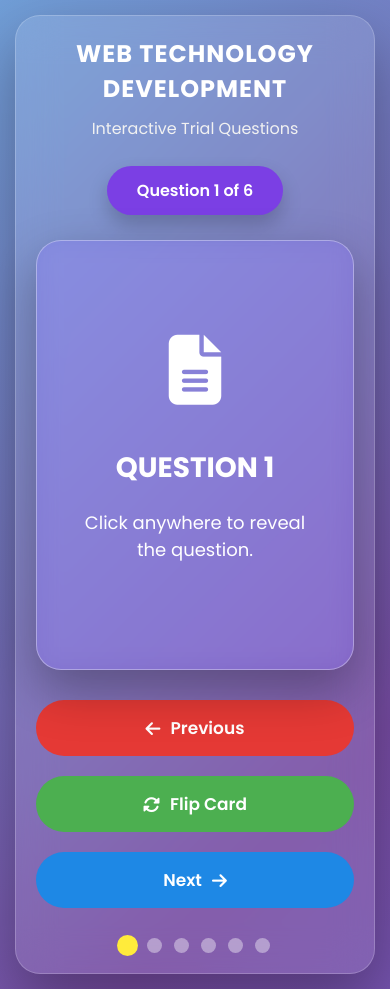
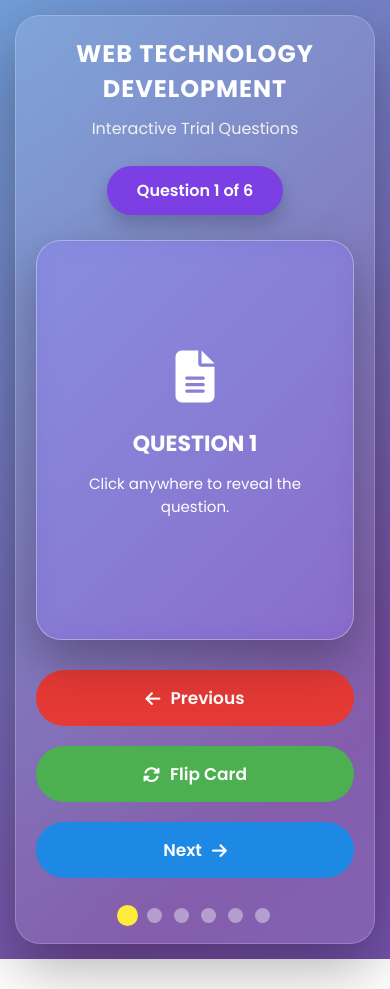
Before and after one commit to vwkichasu-lab/Question, a plain HTML site: page index.html in a window 390 px wide. After the commit the page ends 959 px from the top, so only its background shows below. Drawn offline with Linux system fonts and the light colour scheme.

Commit message:
Make mobile card content fit without scrolling

```diff
--- a/style.css
+++ b/style.css
@@ -617,9 +617,22 @@ padding:20px;
 
 .flip-card{
 
-height:470px;
+height:440px;
 
-min-height:400px;
+min-height:360px;
+
+}
+
+.flip-card-front,
+.flip-card-back{
+
+padding:20px;
+
+}
+
+.flip-card-back{
+
+overflow:hidden;
 
 }
 
@@ -632,6 +645,44 @@ font-size:24px;
 header p{
 
 font-size:16px;
+
+}
+
+.icon{
+
+font-size:58px;
+
+margin-bottom:16px;
+
+}
+
+.flip-card-front h2{
+
+font-size:24px;
+
+margin-bottom:12px;
+
+}
+
+.flip-card-front p{
+
+font-size:16px;
+
+}
+
+#questionText{
+
+font-size:15px;
+
+line-height:1.5;
+
+}
+
+#questionText h2{
+
+font-size:20px;
+
+margin-bottom:10px;
 
 }
 
@@ -657,35 +708,50 @@ flex-direction:column;
 
 .flip-card{
 
-height:430px;
+height:400px;
 
-min-height:360px;
+min-height:340px;
+
+}
+
+.flip-card-front,
+.flip-card-back{
+
+padding:16px;
 
 }
 
 .icon{
 
-font-size:70px;
+font-size:52px;
+
+margin-bottom:12px;
 
 }
 
 .flip-card-front h2{
 
-font-size:28px;
+font-size:22px;
 
 }
 
 .flip-card-front p{
 
-font-size:18px;
+font-size:15px;
 
 }
 
 #questionText{
 
-font-size:17px;
+font-size:14px;
 
-line-height:1.7;
+line-height:1.45;
+
+}
+
+#questionText h2{
+
+font-size:18px;
 
 }
 
```
